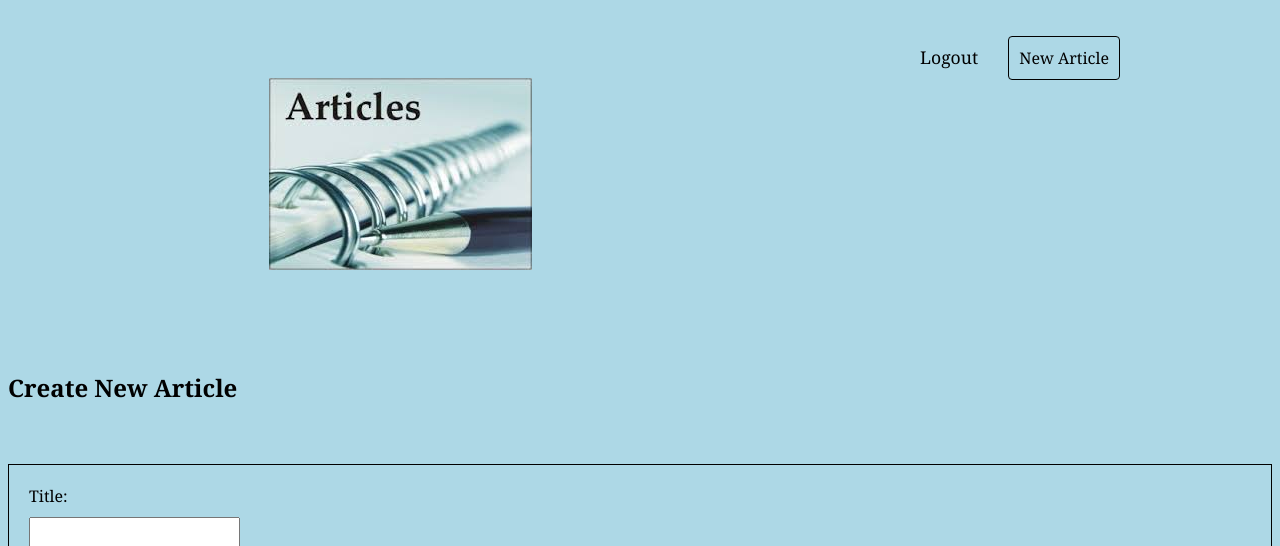
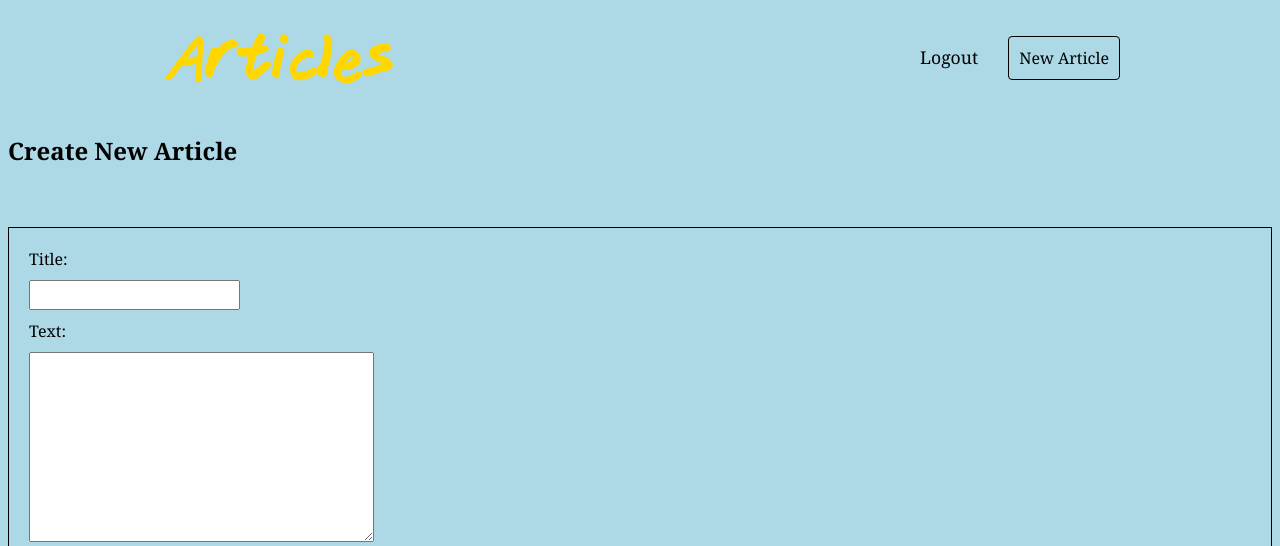
Before and after one commit to OPI-py/django_blog, a Django app: page /articles/create/ in a window 1280 px wide. Shown: the top 546 px of the page. Run offline with Django 3.2, Linux system fonts and the light colour scheme; the visitor is signed in with stand-in values (Sample User, id 1).

Commit message:
Add class to <h1><a><img>Articles

```diff
--- a/web/templates/articles/articles_layout.html
+++ b/web/templates/articles/articles_layout.html
@@ -9,8 +9,8 @@
 	</head>
 	<body>
 		<header class="wrapper">
-			<h1><a href="{% url 'home' %}">
-				<img src="{% static 'articles.jpg' %}">
+			<h1 class="interpage"><a href="{% url 'home' %}">
+				<img src="{% static 'articles.png' %}">
 				</a>
 			</h1>
 			<nav>
```
